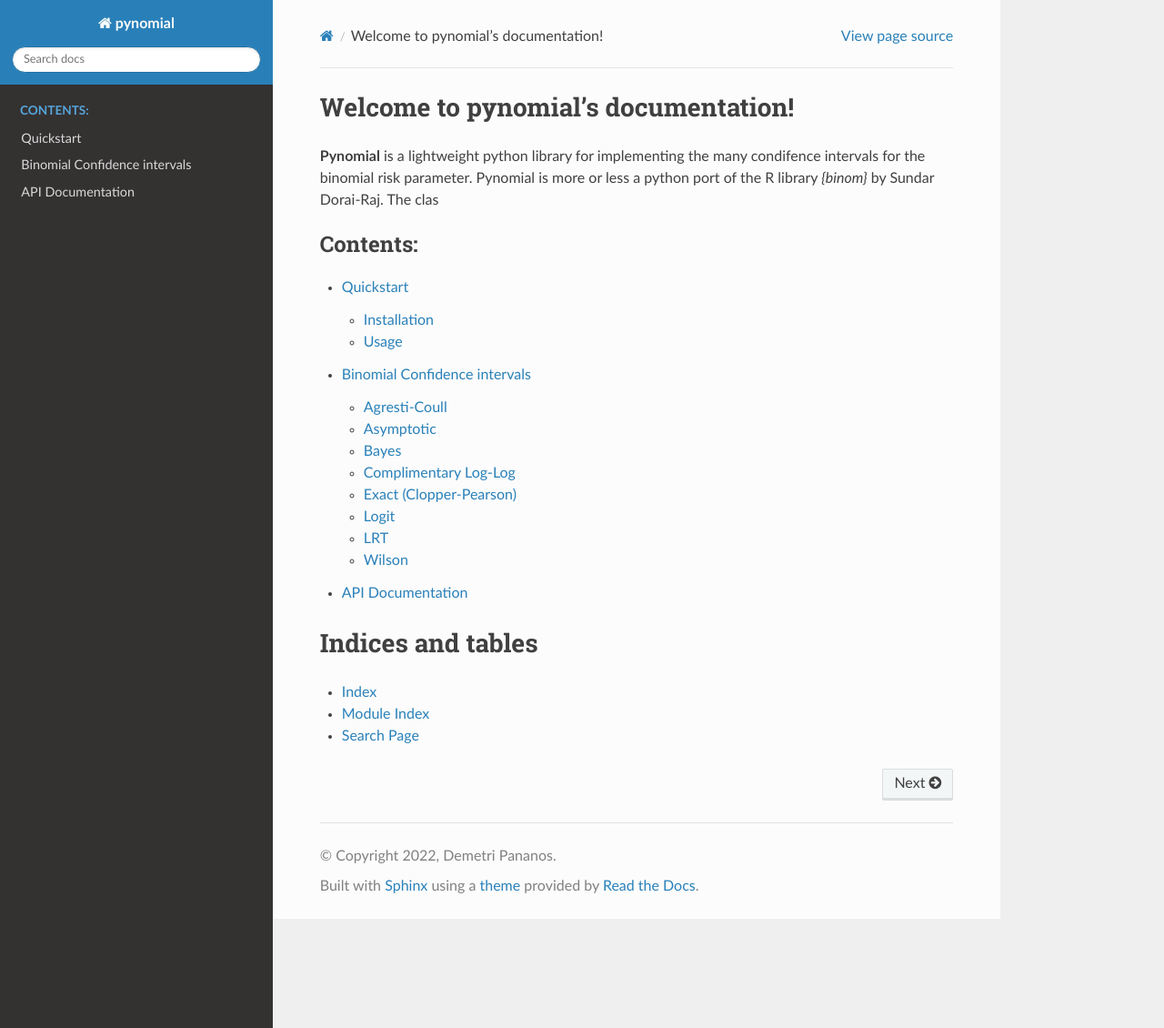
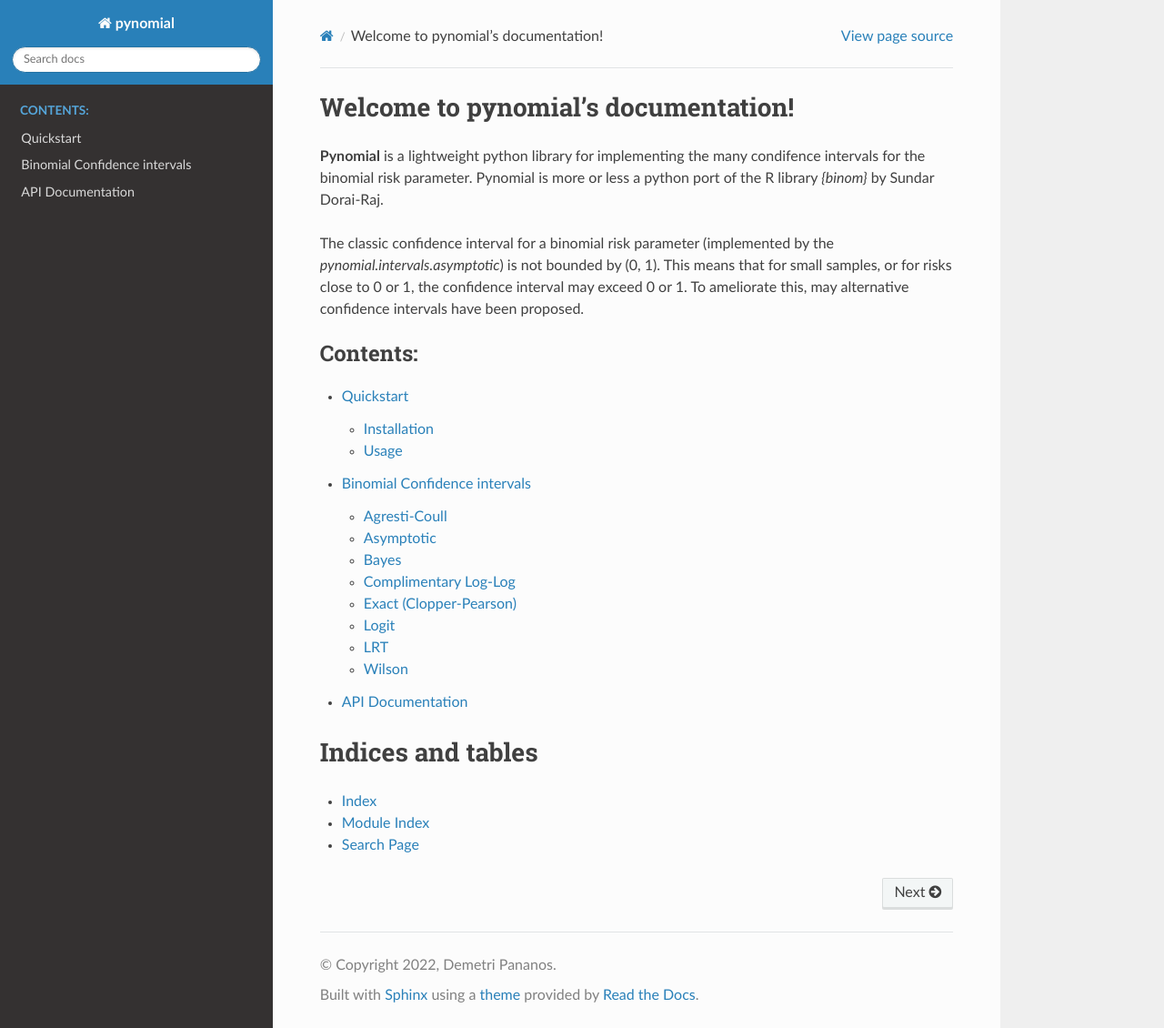
Before and after one commit to Dpananos/pynomial, a Sphinx documentation site: the page built from docs/index.rst, in a window 1280 px wide and 1130 px high. Shown: the whole window at 91% size. Built offline with Sphinx 7.4.7 and the Read the Docs theme 2.0.0, drawn with Linux system fonts in a browser that asks for light colours.

Commit message:
doc edits

```diff
--- a/docs/index.rst
+++ b/docs/index.rst
@@ -6,7 +6,9 @@
 Welcome to pynomial's documentation!
 ====================================
 
-**Pynomial** is a lightweight python library for implementing the many condifence intervals for the binomial risk parameter. Pynomial is more or less a python port of the R library *{binom}* by Sundar Dorai-Raj.  The clas
+**Pynomial** is a lightweight python library for implementing the many condifence intervals for the binomial risk parameter. Pynomial is more or less a python port of the R library *{binom}* by Sundar Dorai-Raj.
+
+The classic confidence interval for a binomial risk parameter (implemented by the `pynomial.intervals.asymptotic`) is not bounded by (0, 1).  This means that for small samples, or for risks close to 0 or 1, the confidence interval may exceed 0 or 1.  To ameliorate this, may alternative confidence intervals have been proposed.
 
 
 .. toctree::
```
